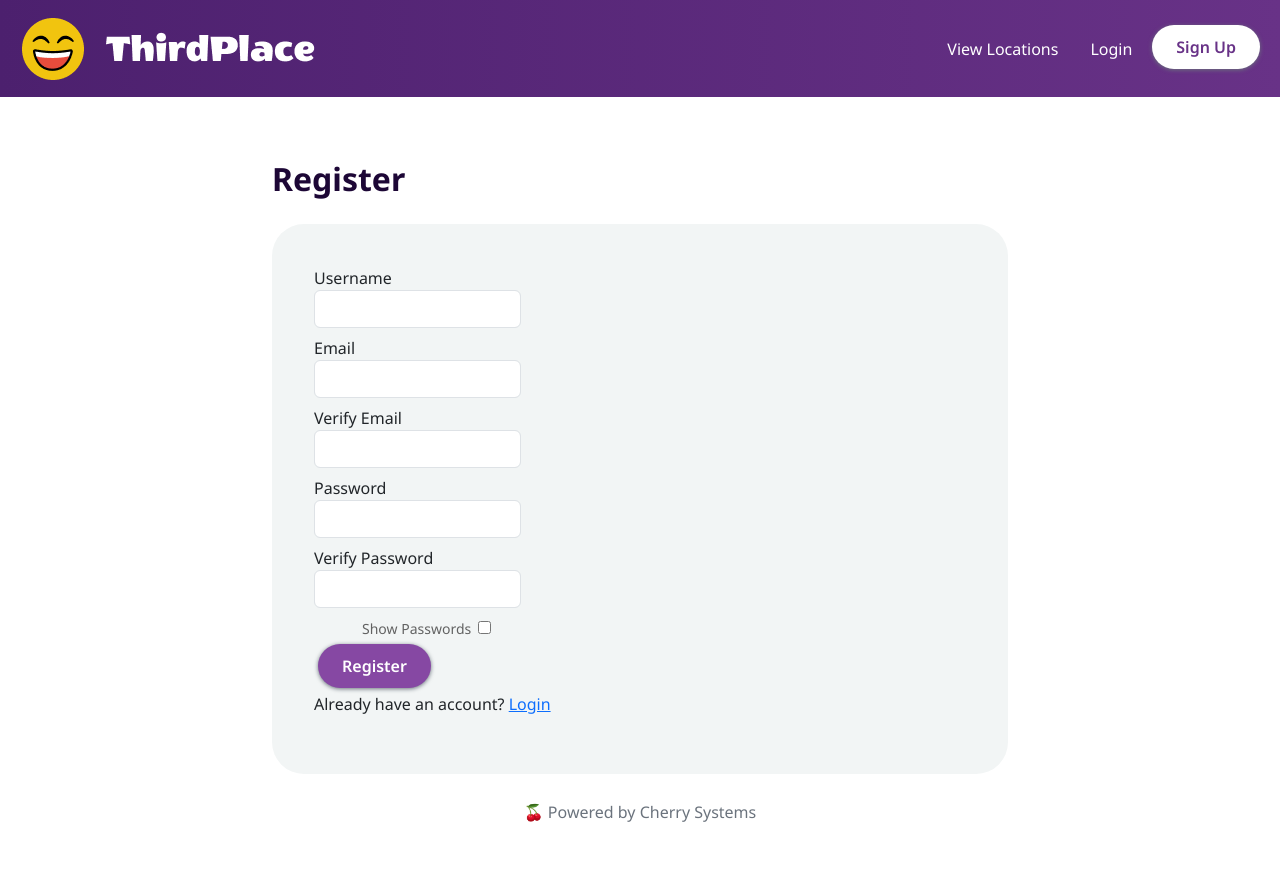
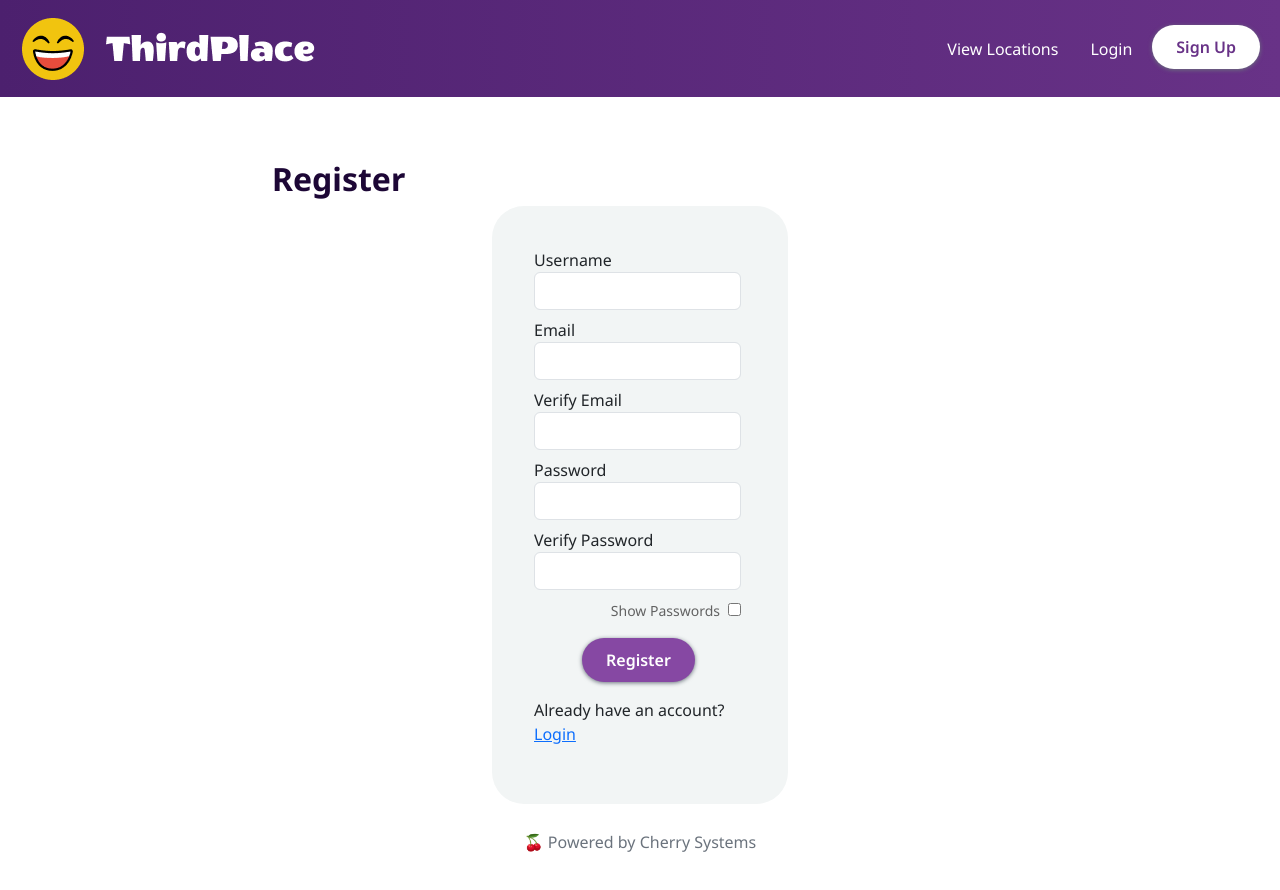
Before and after one commit to ALLHUBS-Jan-2024-Liftoff/Cherry-Systems, a React (Vite) app in the folder ThirdPlace-UI/: page /registration in a window 1280 px wide. Shown: the top 890 px of the page. Built offline with nearby package versions, Linux system fonts and the light colour scheme; no server answers.

Commit message:
fixed css for size of login and sign up forms

```diff
--- a/ThirdPlace-UI/src/App.css
+++ b/ThirdPlace-UI/src/App.css
@@ -14,6 +14,12 @@ h1 {
   color: #1D0736;
 }
 
+h1.login-sign-up {
+  font-size: 32px;
+  font-weight: 700;
+  color: #1D0736;
+}
+
 h4 {
   font-size: 1.3em;
   font-weight: 400;
@@ -25,16 +31,23 @@ li {
 }
 
 /* For Login hide password text */
-small {
+small.login {
   color: rgb(98, 98, 98);
-  margin: 0px 7px 0px 48px;
+  margin: 0px .50rem 0px 5.2rem;
 }
+
+small.register {
+  color: rgb(98, 98, 98);
+  margin: 0px .50rem 0px 4.8rem;
+}
+
+
 
 .gray-text {
   color: #6B737D;
 }
 
-.gray-text-edit {
+.gray-text-edit-profile-card {
   font-size: 10px;
   color: #6B737D;
   padding-top: 10px;
@@ -44,6 +57,16 @@ small {
   background-color: #F2F5F5;
   padding: 42px 42px;
   margin: 1.6rem 0rem;
+  border-radius: 32px;
+}
+
+.container.login-sign-up-card {
+  display: block;
+  min-width: 18.5em;
+  max-width: 18.5em;
+  background-color: #F2F5F5;
+  padding: 42px 42px;
+  margin-bottom: 1.6rem;
   border-radius: 32px;
 }
 
@@ -101,7 +124,7 @@ button:active {
   color: white;
   font-weight: 600;
   background-color: #8648A3;
-  margin: .25rem;
+  margin: 1rem 3rem;
   padding: 10px 24px;
   border-radius: 100px;
   border: none;
--- a/ThirdPlace-UI/src/components/pages/Login.jsx
+++ b/ThirdPlace-UI/src/components/pages/Login.jsx
@@ -18,9 +18,9 @@ export default function Login() {
     <>
       <Navbar />
 
-      <h1>Login</h1>
+      <h1 className='login-sign-up'>Login</h1>
 
-      <div className="container review-card">
+      <div className="container login-sign-up-card">
         <LoginForm />
       </div>
 
--- a/ThirdPlace-UI/src/components/pages/Registration.jsx
+++ b/ThirdPlace-UI/src/components/pages/Registration.jsx
@@ -18,9 +18,9 @@ const Registration = () => {
     <>
       <Navbar />
 
-      <h1>Register</h1>
+      <h1 className="login-sign-up">Register</h1>
 
-      <div className="container review-card">
+      <div className="container login-sign-up-card">
         <AddUserForm />
       </div>
 
--- a/ThirdPlace-UI/src/components/user/AddUserForm.jsx
+++ b/ThirdPlace-UI/src/components/user/AddUserForm.jsx
@@ -183,7 +183,7 @@ const AddUserForm = () => {
                     </label>
                     <br />
                     <label>
-                        <small>Show Passwords</small>
+                        <small className='register'>Show Passwords</small>
                         <input
                             name="check"
                             type="checkbox"
--- a/ThirdPlace-UI/src/components/user/LoginForm.jsx
+++ b/ThirdPlace-UI/src/components/user/LoginForm.jsx
@@ -83,7 +83,7 @@ const LoginForm = () => {
                     </label>
                     <br />
                     <label>
-                        <small>Show Password</small>
+                        <small className='login'>Show Password</small>
                         <input
                             name="check"
                             type="checkbox"
@@ -94,8 +94,6 @@ const LoginForm = () => {
                             />
                     </label>
                 </div>
-
-                <br />
 
                 <button type="submit"  className="submit-button">
                     Log in
--- a/ThirdPlace-UI/src/components/user/ProfileInfoCard.jsx
+++ b/ThirdPlace-UI/src/components/user/ProfileInfoCard.jsx
@@ -50,7 +50,7 @@ export default function ProfileInfoCard() {
           <section className="img-cherry-score">
             <div>
               <ProfileImage/>
-              <p className="gray-text-edit">
+              <p className="gray-text-edit-profile-card">
                 <center>🍒 Powered by Cherry Systems</center>
               </p>
             </div>
```
Also changed, not shown: 1 other file (tests, documents, lock files or other folders).
